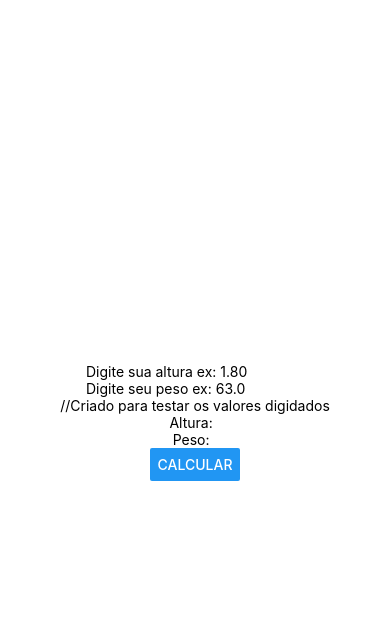
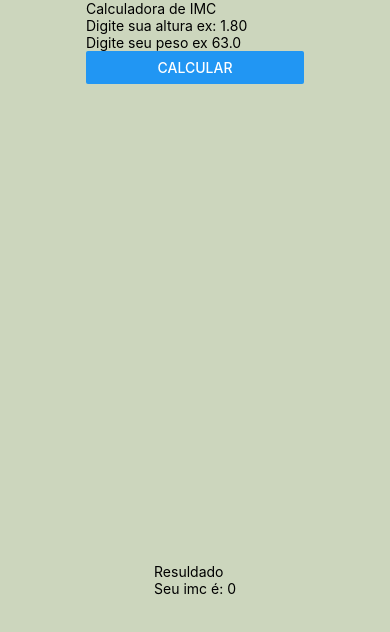
Before and after one commit to dejair8005/IMC, a React Native app: screen / in a window 390 px wide. Shown: the top 632 px of the page. Built offline with nearby package versions, Linux system fonts and the light colour scheme.

Commit message:
Versao Simples inicial

```diff
--- a/App.js
+++ b/App.js
@@ -1,21 +1,68 @@
-import React, { Component } from 'react'
-import { View, Text, StyleSheet } from 'react-native'
+import React, { Component, useState } from 'react'
+import { View, Text, StyleSheet, TextInput, Button } from 'react-native'
 
-import Interface from './src/components/Interface'
 
 export default function App() {
+
+  const [altura, setAltura]=useState('0');
+  const [peso, setPeso]=useState('0');
+  const [imc, setImc]=useState (0);
+
+  const calcimc = (a,p)=>{
+    const calculatedimc = p / (a * a)
+    setImc(calculatedimc)
+
+  };
+
+
+
+
   return (
     <View style={styles.container}>
-      <Interface/>
+      <View style={{flex:2}}>
+        <Text>Calculadora de IMC</Text>
+        <TextInput
+         placeholder="Digite sua altura ex: 1.80"
+         keyboardType="numeric"
+         onChangeText={(valor)=>{setAltura(valor)}}
+        />
 
+        <TextInput
+          placeholder="Digite seu peso ex 63.0"
+          keyboardType="numeric"
+          onChangeText={(valor)=>{setPeso(valor)}}
+        />
+
+        {/* Use an arrow function as the callback */}
+        <Button
+          title="Calcular"
+          onPress={() => {
+            calcimc(parseFloat(altura), parseFloat(peso));
+          }}
+        />
+
+
+      </View>
+
+
+      <View style={{flex:1}}>
+        <Text>Resuldado</Text>
+
+        <Text>
+          Seu imc é: {imc}
+
+        </Text>
+
+      </View>
     </View>
+
   );
 }
 
 const styles = StyleSheet.create({
   container: {
     flex: 1,
-    backgroundColor: '#fff',
+    backgroundColor: '#ccd6bd',
     alignItems: 'center',
     justifyContent: 'center',
   },
--- a/src/components/Button.js
+++ /dev/null
@@ -1,61 +0,0 @@
-import React from 'react';
-import { Text, View, Button } from 'react-native';
-
-export default props => {
-
-function botaoteste(){
-    return <Text>Teste</Text>
-}
-
-//const imc = peso / (altura * altura)
-  return (
-    <View>
-      <Button
-        title='Calcular'
-        onPress={botaoteste}
-      />
-    </View>
-  );
-};
-
-
-
-
-
-
-
-
-
-
-
-
-
-
-/*if(imc < 16.9){
-    imcfaixa=1
-    classificacao="Muito abaixo do peso"
-  }
-  else if (imc >= 17 && imc <= 18.4){
-      imcfaixa=2
-      classificacao="Abaixo do peso"
-  }
-  else if(imc >= 18.5 && imc <= 24.9){
-    imcfaixa=3
-    classificacao="Peso Normal"
-  }
-  else if (imc >= 25 && imc <= 29.9){
-    imcfaixa=4
-    classificacao="Acima do Peso"
-  }
-  else if (imc >= 30 && imc <= 34.9){
-    imcfaixa=5
-    classificacao="Obesidade Grau I"
-  }
-  else if (imc >= 35 && imc <= 40){
-    imcfaixa=6
-    classificacao="Obesidade Grau II"
-  }
-  else {
-    imcfaixa=7
-    classificacao="Obesidade Grau III"
-  }*/
--- a/src/components/Interface.js
+++ b/src/components/Interface.js
@@ -1,5 +1,5 @@
 import React, { useState } from 'react';
-import { Text, TextInput } from 'react-native';
+import { Text,  } from 'react-native';
 import Button from './Button';
 export default props => {
    const[altura, setAltura] = useState('')
```
